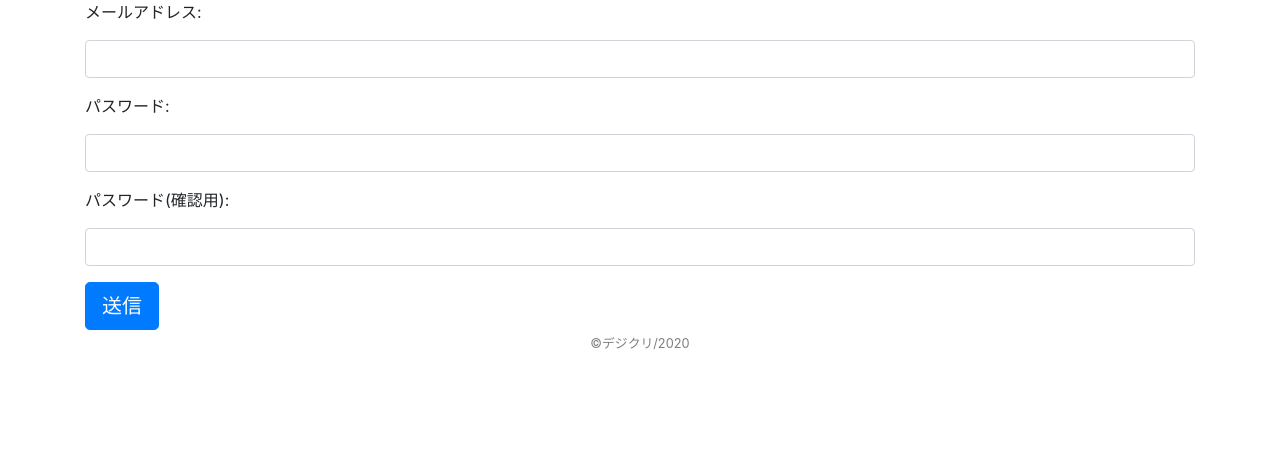
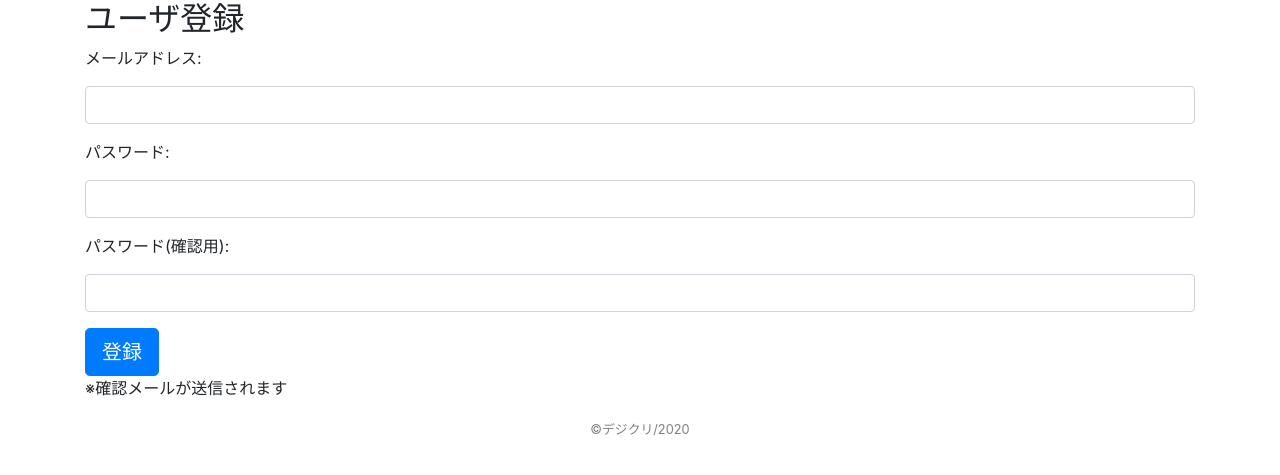
Before and after one commit to SIT-DigiCre/groupware, a Django app: page /account/user_create/ in a window 1280 px wide. Shown: the part 92-567 px from the top of the page. Run offline with Django 3.2, Linux system fonts and the light colour scheme; some libraries are stand-ins or nearby versions.

Commit message:
登録画面を変更

```diff
--- a/account/templates/account/user_create.html
+++ b/account/templates/account/user_create.html
@@ -4,6 +4,7 @@
 <div class="container">
     <div class="row">
         <div class="col-md-12">
+            <h2>ユーザ登録</h2>
             <form action="" method="POST">
                 {{ form.non_field_errors }}
                 {% for field in form %}
@@ -14,7 +15,8 @@
                 </div>
                 {% endfor %}
                 {% csrf_token %}
-                <button type="submit" class="btn btn-primary btn-lg">送信</button>
+                <button type="submit" class="btn btn-primary btn-lg">登録</button>
+                <p>※確認メールが送信されます</p>
             </form>
         </div>
     </div>
```
